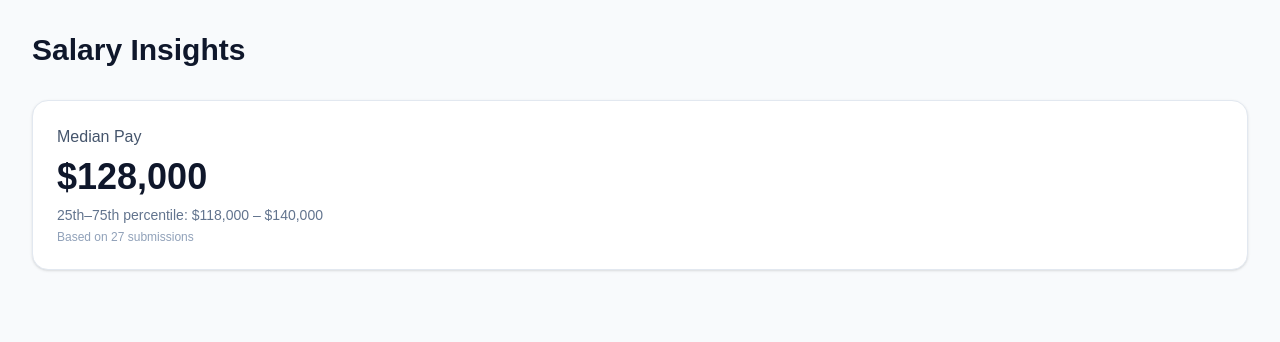
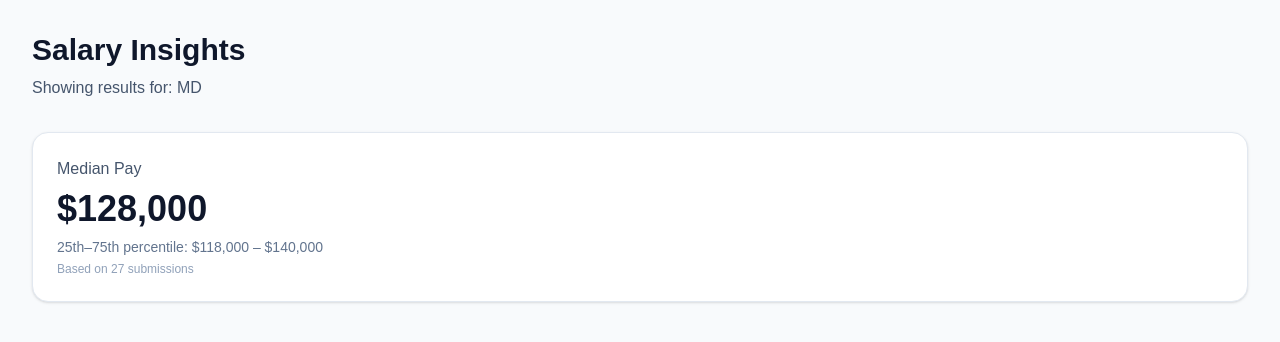
Before and after one commit to ladeleba/rxpay, a Next.js app: page /salaries in a window 1280 px wide. Shown: the top 342 px of the page. Built offline with nearby package versions, Linux system fonts and the light colour scheme.

Commit message:
Pass selected state to salaries page via URL

```diff
--- a/app/page.tsx
+++ b/app/page.tsx
@@ -1,9 +1,11 @@
 "use client";
 
 import { useRouter } from "next/navigation";
+import { useState } from "react";
 
 export default function Home() {
   const router = useRouter();
+  const [stateCode, setStateCode] = useState("MD");
 
   return (
     <main className="min-h-screen flex items-center justify-center bg-slate-50 p-6">
@@ -17,7 +19,11 @@ export default function Home() {
           Select your state
         </label>
 
-        <select className="mt-2 w-full rounded-xl border border-slate-200 bg-white p-3">
+        <select
+          value={stateCode}
+          onChange={(e) => setStateCode(e.target.value)}
+          className="mt-2 w-full rounded-xl border border-slate-200 bg-white p-3"
+        >
           <option value="MD">Maryland</option>
           <option value="DC">District of Columbia</option>
           <option value="VA">Virginia</option>
@@ -26,7 +32,7 @@ export default function Home() {
         </select>
 
         <button
-          onClick={() => router.push("/salaries")}
+          onClick={() => router.push(`/salaries?state=${stateCode}`)}
           className="mt-5 w-full rounded-xl bg-slate-900 text-white py-3 font-semibold"
         >
           View Insights
--- a/app/salaries/page.tsx
+++ b/app/salaries/page.tsx
@@ -1,9 +1,15 @@
-export default function SalariesPage() {
+export default async function SalariesPage({
+  searchParams,
+}: {
+  searchParams: Promise<{ state?: string }>;
+}) {
+  const { state } = await searchParams;
+  const stateCode = (state || "MD").toUpperCase();
+
   return (
     <main className="min-h-screen bg-slate-50 p-8">
-      <h1 className="text-3xl font-bold text-slate-900">
-        Salary Insights
-      </h1>
+      <h1 className="text-3xl font-bold text-slate-900">Salary Insights</h1>
+      <p className="mt-2 text-slate-600">Showing results for: {stateCode}</p>
 
       <div className="mt-8 bg-white p-6 rounded-2xl shadow-sm border border-slate-200">
         <p className="text-slate-600">Median Pay</p>
@@ -11,9 +17,7 @@ export default function SalariesPage() {
         <p className="mt-2 text-sm text-slate-500">
           25th–75th percentile: $118,000 – $140,000
         </p>
-        <p className="mt-1 text-xs text-slate-400">
-          Based on 27 submissions
-        </p>
+        <p className="mt-1 text-xs text-slate-400">Based on 27 submissions</p>
       </div>
     </main>
   );
```
